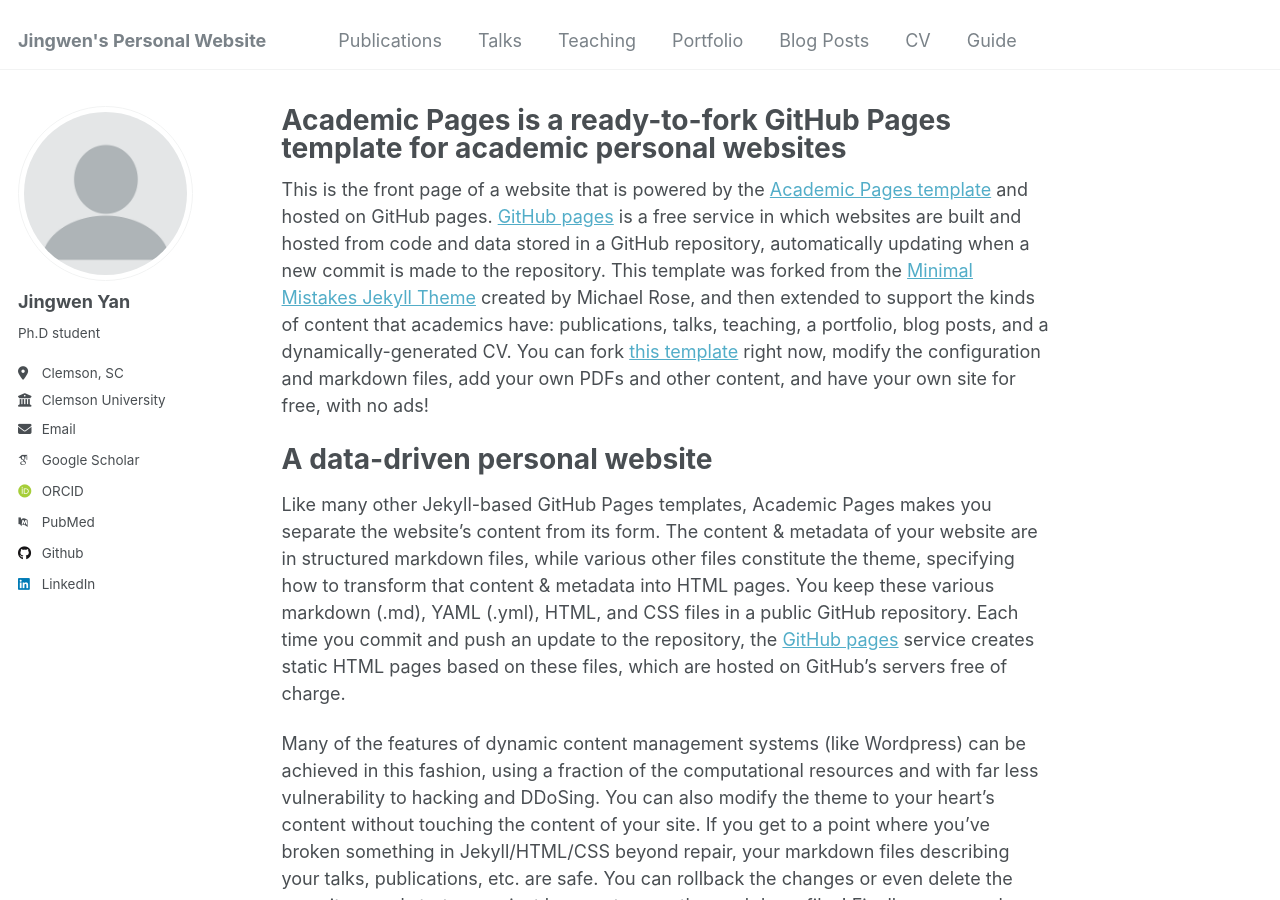
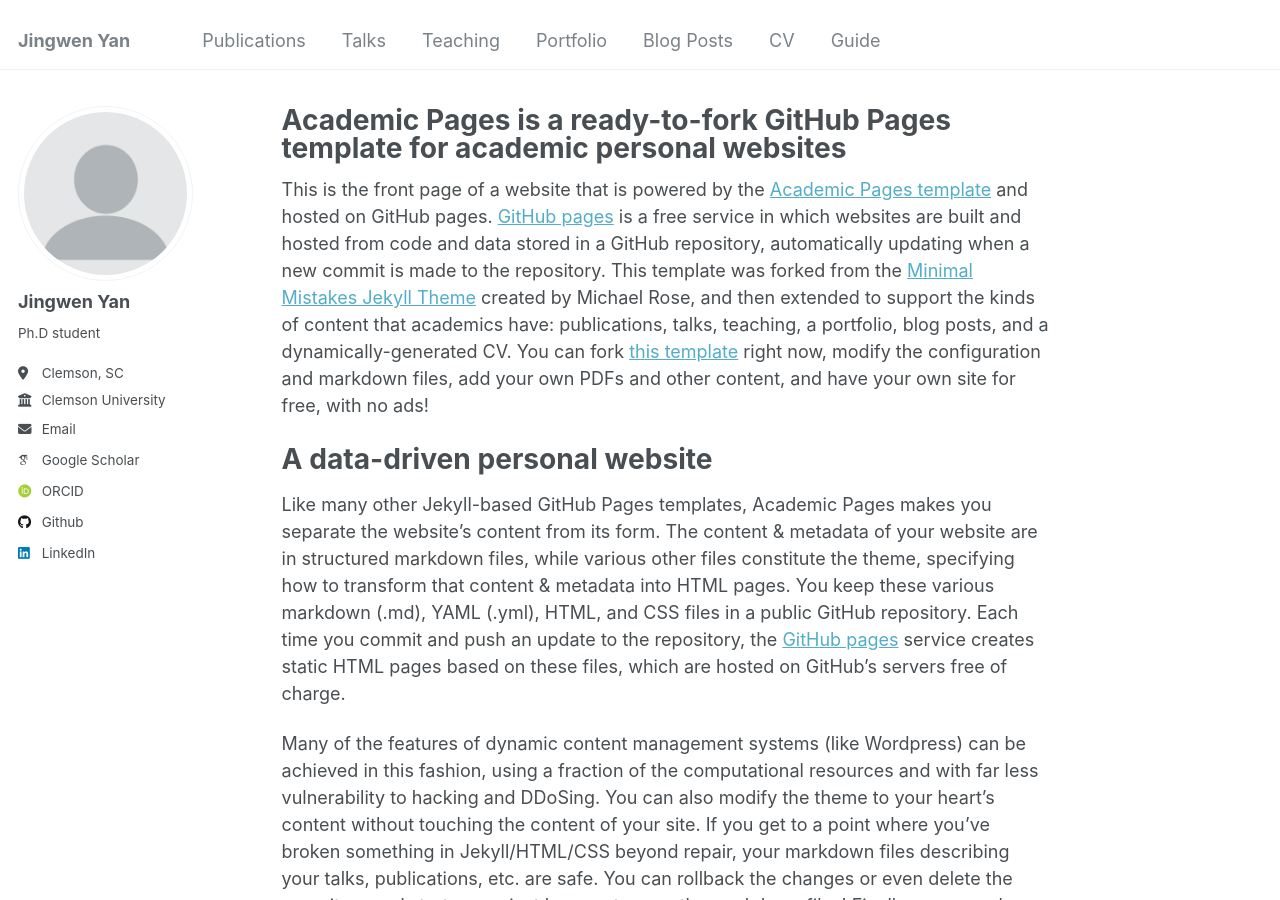
Before and after one commit to Yanjingwen111/Yanjingwen111.github.io, a Jekyll site: the page built from _pages/about.md, in a window 1280 px wide and 900 px high. Built offline with Jekyll 4.4.1, drawn with Linux system fonts in a browser that asks for light colours; some web fonts are replaced.

Commit message:
Update _config.yml

```diff
--- a/_config.yml
+++ b/_config.yml
@@ -8,7 +8,7 @@
 
 # Basic Site Settings
 locale                   : "en-US"
-title                    : "Jingwen's Personal Website"
+title                    : "Jingwen Yan"
 title_separator          : "-"
 name                     : &name "Jingwen Yan"
 description              : &description "personal description"
@@ -36,7 +36,7 @@ author:
   impactstory      : # URL
   orcid            : "https://orcid.org/my-orcid?orcid=0009-0003-5193-2107"
   semantic         : # URL
-  pubmed           : "https://www.ncbi.nlm.nih.gov/pubmed/?term=john+snow"
+  pubmed           : #"https://www.ncbi.nlm.nih.gov/pubmed/?term=john+snow"
   researchgate     : # URL
   scopus           : # URL
 
```
